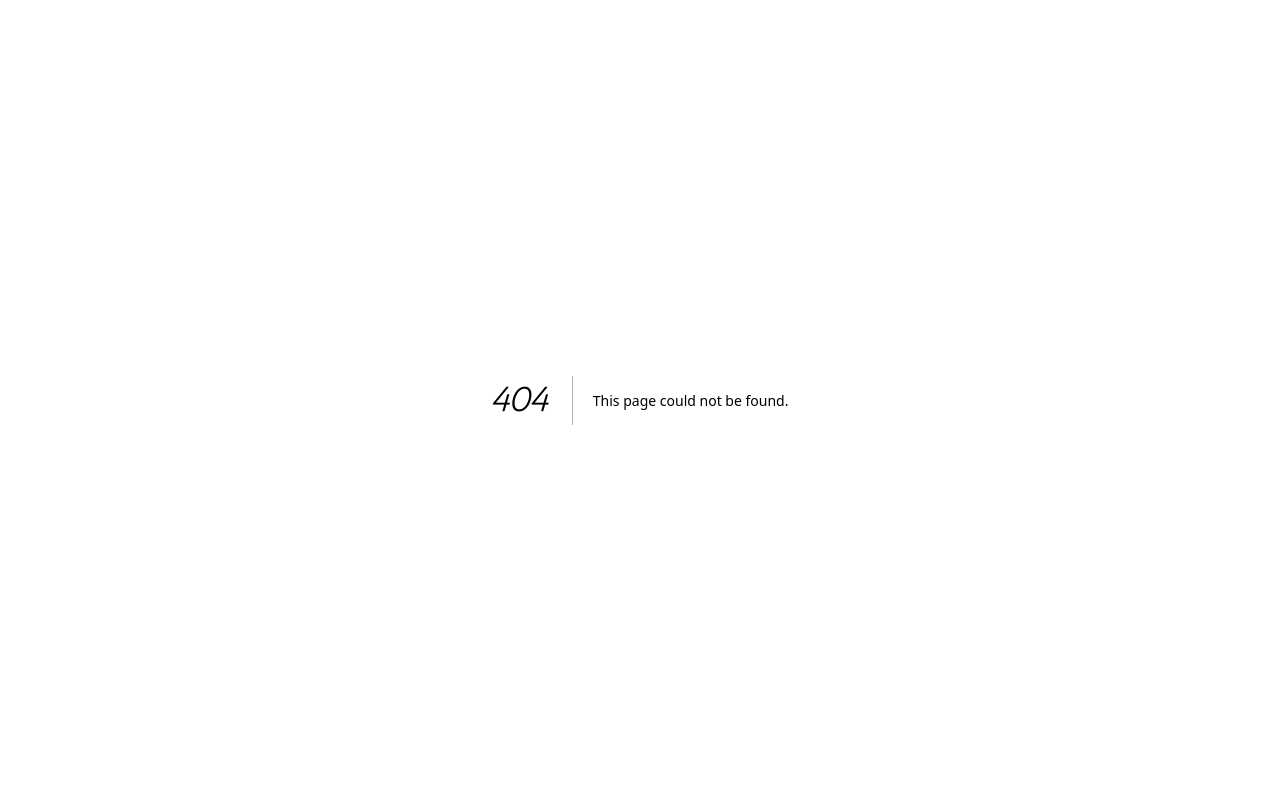
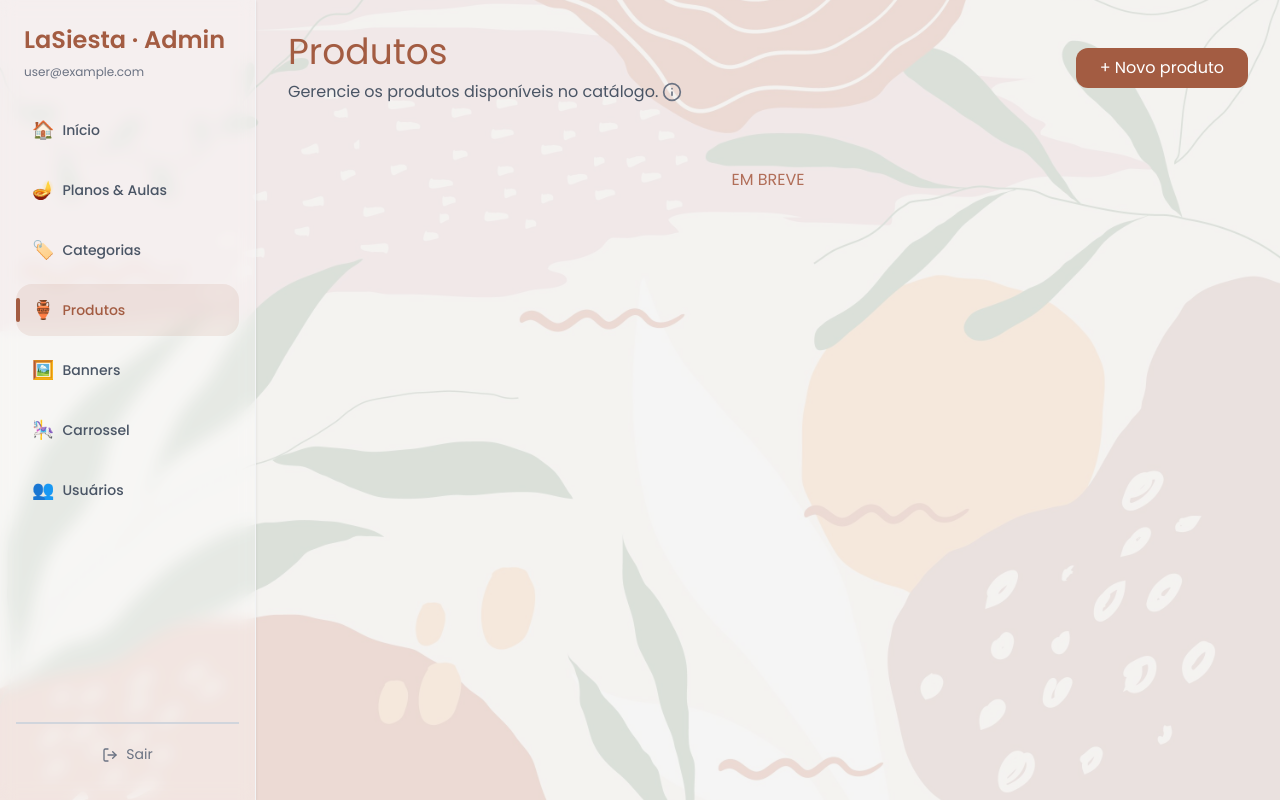
Before and after one commit to EduardoVBF/lasiesta_ceramica, a Next.js app in the folder lasiesta_web/: page /admin/products in a window 1280 px wide. Before the commit this address had no page. Built offline with nearby package versions, Linux system fonts and the light colour scheme; no server answers; sample sign-in values are in the browser's storage; a web font is replaced by a local one.

Commit message:
feat: add loading states and loader component to enhance user experience in Classes and HomePage

```diff
--- /dev/null
+++ b/lasiesta_web/src/app/(admin)/admin/products/page.tsx
@@ -0,0 +1,66 @@
+"use client";
+import BackgroundImage from "@/components/layout/backgroundImage";
+import BrownButton from "@/components/ui/brownButtom";
+import StatusBadge from "@/components/ui/statusBadge";
+import toast, { Toaster } from "react-hot-toast";
+import { useState } from "react";
+import { BsToggleOn } from "react-icons/bs";
+import { Pencil, Info } from "lucide-react";
+import ColoredTextBox from "@/components/ui/coloredTextBox";
+
+export default function AdminProductsPage() {
+  const [infoVisible, setInfoVisible] = useState(false);
+
+  return (
+    <div className="flex flex-col">
+      <BackgroundImage
+        src="/image/organic3.jpg"
+        alt="Textura de fundo do ateliê"
+        opacity={20}
+      />
+
+      <Toaster position="top-center" />
+
+      {/* HEADER */}
+      <header className="flex flex-col md:flex-row md:items-center md:justify-between gap-6 mb-6 z-10">
+        <div>
+          <h2 className="text-4xl font-normal text-[#a35c42]">Produtos</h2>
+          <div className="flex items-center mt-2 gap-1">
+            <p className="text-gray-600 max-w-xl">
+              Gerencie os produtos disponíveis no catálogo.
+            </p>
+            <Info
+              size={20}
+              className={`cursor-pointer ${
+                infoVisible
+                  ? "text-blue-500 hover:text-gray-500"
+                  : "text-gray-500 hover:text-blue-500"
+              }`}
+              onClick={() => setInfoVisible((prev) => !prev)}
+            />
+          </div>
+        </div>
+
+        <BrownButton text="+ Novo produto" maxWidth="max-w-fit" />
+      </header>
+
+      {infoVisible && (
+        <ColoredTextBox className="my-2 z-10 w-fit" type="info">
+          <ul className="list-disc pl-4 space-y-1 text-sm">
+            <li>Estes são os produtos disponíveis no catálogo.</li>
+            <li>
+              Você pode adicionar, editar ou remover produtos conforme
+              necessário.
+            </li>
+            <li>
+              Mantenha as informações dos produtos atualizadas para melhor
+              experiência do cliente.
+            </li>
+          </ul>
+        </ColoredTextBox>
+      )}
+
+      <div className="w-full py-10 flex items-center justify-center">EM BREVE</div>
+    </div>
+  );
+}
--- a/lasiesta_web/src/app/(public)/classes/page.tsx
+++ b/lasiesta_web/src/app/(public)/classes/page.tsx
@@ -3,10 +3,12 @@ import { getActivePlans, Plan } from "../../../services/plans.service";
 import HeaderWithBanner from "@/components/layout/headerWithBanner";
 import BackgroundImage from "@/components/layout/backgroundImage";
 import PlansCard from "@/components/cards/plansCard";
+import LoaderComp from "@/components/ui/loaderComp";
 import React, { useState, useEffect } from "react";
 import Footer from "@/components/layout/footer";
 
 export default function Classes() {
+  const [loading, setLoading] = useState<boolean>(true);
   const [plans, setPlans] = useState<Plan[]>([]);
 
   useEffect(() => {
@@ -14,6 +16,7 @@ export default function Classes() {
       try {
         const data = await getActivePlans();
         setPlans(data as Plan[]);
+        setLoading(false);
       } catch (error) {
         console.error("Erro ao buscar planos:", error);
       }
@@ -34,9 +37,13 @@ export default function Classes() {
           opacity={20}
         />
 
-        {plans.map((plan, index) => (
-          <PlansCard key={plan.id} plan={plan} reverse={index % 2 === 0} />
-        ))}
+        {loading ? (
+          <LoaderComp text="Carregando planos e aulas..." classname="min-h-[400px]" />
+        ) : (
+          plans.map((plan, index) => (
+            <PlansCard key={plan.id} plan={plan} reverse={index % 2 === 0} />
+          ))
+        )}
       </section>
 
       <Footer />
--- a/lasiesta_web/src/app/(public)/page.tsx
+++ b/lasiesta_web/src/app/(public)/page.tsx
@@ -9,6 +9,7 @@ import FeaturedPlanCard from "@/components/cards/featuredPlanCard";
 import BackgroundImage from "@/components/layout/backgroundImage";
 import CarouselComponent from "@/components/layout/carousel";
 import BrownButton from "@/components/ui/brownButtom";
+import LoaderComp from "@/components/ui/loaderComp";
 import React, { useState, useEffect } from "react";
 import Footer from "@/components/layout/footer";
 import { motion } from "framer-motion";
@@ -17,20 +18,28 @@ import Link from "next/link";
 
 export default function HomePage() {
   const [featuredCategories, setFeaturedCategories] = useState<Category[]>([]);
+  const [loadingCategories, setLoadingCategories] = useState(true);
   const [featuredPlans, setFeaturedPlans] = useState<Plan[]>([]);
+  const [loadingPlans, setLoadingPlans] = useState(true);
 
   useEffect(() => {
     async function fetchData() {
       try {
         // Busca Planos
         const plansData = await getActivePlans();
-        const plans = plansData.filter((plan: Plan) => plan.isFeatured && plan.isActive);
+        const plans = plansData.filter(
+          (plan: Plan) => plan.isFeatured && plan.isActive
+        );
         setFeaturedPlans(plans);
+        setLoadingPlans(false);
 
         // Busca Categorias
         const catsData = await getActiveCategories();
-        const categories = catsData.filter((cat: Category) => cat.isFeatured && cat.isActive);
+        const categories = catsData.filter(
+          (cat: Category) => cat.isFeatured && cat.isActive
+        );
         setFeaturedCategories(categories);
+        setLoadingCategories(false);
       } catch (error) {
         console.error("Erro ao carregar dados da Home:", error);
       }
@@ -99,18 +108,23 @@ export default function HomePage() {
 
         {/* Coleções - CORREÇÃO DO GRID AQUI */}
         <section className="relative z-10 py-10 max-w-6xl mx-auto px-6 text-center overflow-hidden">
+          {!loadingCategories ? (
+            <LoaderComp />
+          ) : (
             <div
               className="grid gap-4 my-4"
               style={{
-              gridTemplateColumns: featuredCategories.length > 0
+                gridTemplateColumns:
+                  featuredCategories.length > 0
                     ? `repeat(${featuredCategories.length}, minmax(0, 1fr))`
-                : 'repeat(1, minmax(0, 1fr))'
+                    : "repeat(1, minmax(0, 1fr))",
               }}
             >
               {featuredCategories.map((cat) => (
                 <FeaturedCategoryCard cat={cat} key={cat.id} />
               ))}
             </div>
+          )}
 
           <div className="mt-8 relative z-20">
             <Link href="/products">
@@ -126,18 +140,23 @@ export default function HomePage() {
           <h1 className="text-4xl font-semibold text-center mb-12">
             Cursos e Experiências
           </h1>
+          {loadingPlans ? (
+            <LoaderComp classname="min-h-[300px]" />
+          ) : (
             <div
               className="grid gap-6"
               style={{
-                gridTemplateColumns: featuredPlans.length > 0
+                gridTemplateColumns:
+                  featuredPlans.length > 0
                     ? `repeat(${featuredPlans.length}, minmax(0, 1fr))`
-                  : 'repeat(1, minmax(0, 1fr))'
+                    : "repeat(1, minmax(0, 1fr))",
               }}
             >
               {featuredPlans.map((plan, index) => (
                 <FeaturedPlanCard plan={plan} index={index} key={index} />
               ))}
             </div>
+          )}
         </div>
       </section>
 
--- a/lasiesta_web/src/components/layout/carousel.tsx
+++ b/lasiesta_web/src/components/layout/carousel.tsx
@@ -74,7 +74,7 @@ export default function CarouselComponent() {
       </div>
 
       {loading ? (
-        <LoaderComp text="Carregando Carrossel..." />
+        <LoaderComp text="Carregando Carrossel..." classname="min-h-[400px]"/>
       ) : (
         <div className="relative w-full h-[300px] sm:h-[400px] xl:h-[550px] 2xl:h-[650px] overflow-hidden shadow-lg">
           {/* Embla viewport */}
--- a/lasiesta_web/src/components/layout/headerWithBanner.tsx
+++ b/lasiesta_web/src/components/layout/headerWithBanner.tsx
@@ -39,12 +39,13 @@ export default function HeaderWithBanner({
 
   return (
     <>
+      <Toaster position="top-center" />
       {loading ? (
         <div className="relative w-full h-64 flex items-center justify-center">
           <div className="absolute top-0 z-20 w-full">
             <Header bgColor="bg-transparent" />
           </div>
-          <LoaderComp text={"Carregando Banner..."}/>
+          <LoaderComp text={"Carregando Banner..."} />
         </div>
       ) : (
         <div className="relative w-full flex flex-col items-center z-20">
--- a/lasiesta_web/src/components/ui/loaderComp.tsx
+++ b/lasiesta_web/src/components/ui/loaderComp.tsx
@@ -5,6 +5,7 @@ import React from "react";
 type LoaderCompProps = {
   color?: string;
   classname?: string;
+  classnameLoader?: string;
   size?: number;
   text?: string | null;
   children?: React.ReactNode;
@@ -12,16 +13,17 @@ type LoaderCompProps = {
 
 export default function LoaderComp({
   color = "#A0522D",
-  classname = "m-2",
+  classname = "",
+  classnameLoader = "m-2",
   size = 20,
   text = "Carregando...",
   children,
 }: LoaderCompProps) {
   return (
-    <div className="flex flex-col items-center justify-center relative w-full h-[300px] sm:h-[400px] xl:h-[550px] 2xl:h-[650px] overflow-hidden">
+    <div className={`flex flex-col items-center justify-center relative w-full overflow-hidden min-h-[200px] ${classname}`}>
       <BeatLoader
         color={color}
-        className={classname}
+        className={classnameLoader}
         size={size}
         speedMultiplier={1}
       />
```
Lines whose indentation alone changed are shown as unchanged.
